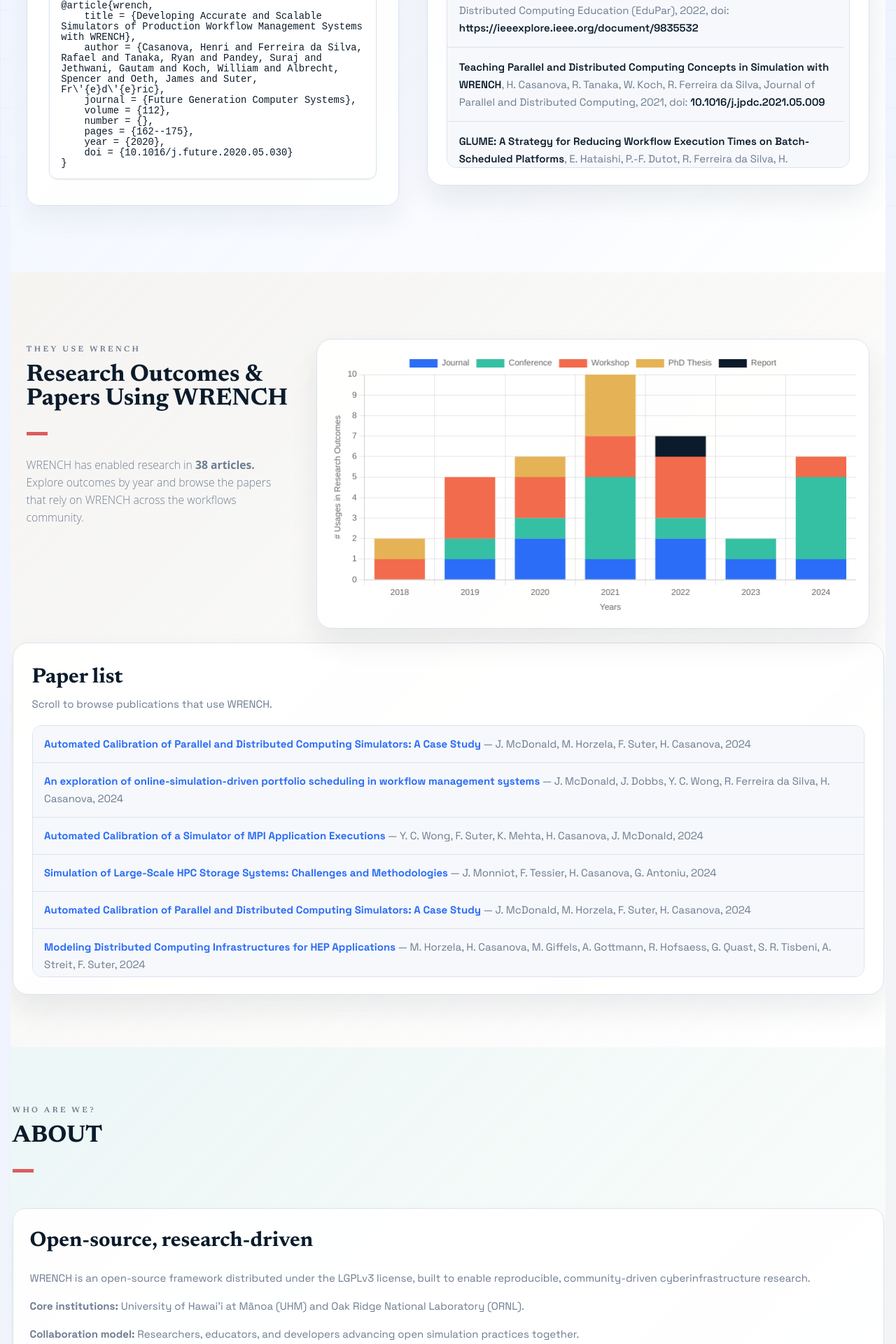
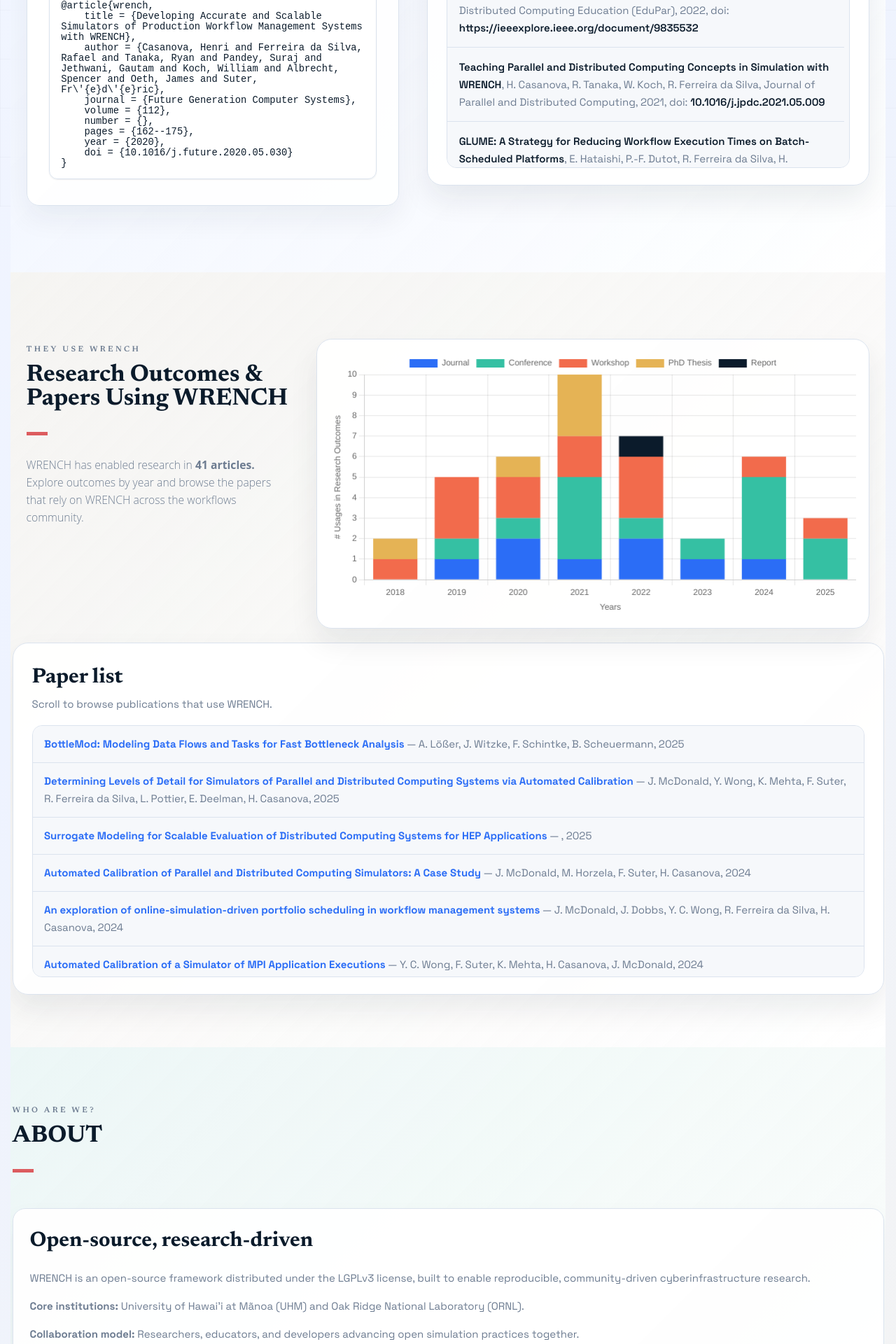
Before and after one commit to wrench-project/wrench-project.github.io, a Jekyll site: the page built from index.html, in a window 1280 px wide. Shown: the part 2317-4237 px from the top of the page at 70% size. Built offline with Jekyll 4.4.1, drawn with Linux system fonts in a browser that asks for light colours; the list of posts is cut into pages by our own code.

Commit message:
Add new citations for 2025 conferences and workshops

```diff
--- a/_data/citations.yml
+++ b/_data/citations.yml
@@ -1,3 +1,27 @@
+- year: 2025
+  type: Conference
+  title: "Surrogate Modeling for Scalable Evaluation of Distributed Computing Systems for HEP Applications"
+  authos: L. Schmid, M. Horzela, V. Zhyla, M. Giffels, G. Quast, A. Koziolek
+  url: https://www.epj-conferences.org/articles/epjconf/abs/2025/22/epjconf_chep2025_01130/epjconf_chep2025_01130.html
+  self: False
+  usage: True
+
+- year: 2025
+  type: Workshop
+  title: "Determining Levels of Detail for Simulators of Parallel and Distributed Computing Systems via Automated Calibration"
+  authors: J. McDonald, Y. Wong, K. Mehta, F. Suter, R. Ferreira da Silva, L. Pottier, E. Deelman, H. Casanova
+  url: https://dl.acm.org/doi/full/10.1145/3731599.3767698
+  self: True
+  usage: True
+
+- year: 2025
+  type: Conference
+  title: "BottleMod: Modeling Data Flows and Tasks for Fast Bottleneck Analysis"
+  authors: A. Lößer, J. Witzke, F. Schintke, B. Scheuermann
+  url: https://dl.acm.org/doi/abs/10.1145/3676151.3719382
+  self: False
+  usage: True
+
 - year: 2024
   type: Conference
   title: "Modeling Distributed Computing Infrastructures for HEP Applications"
```
